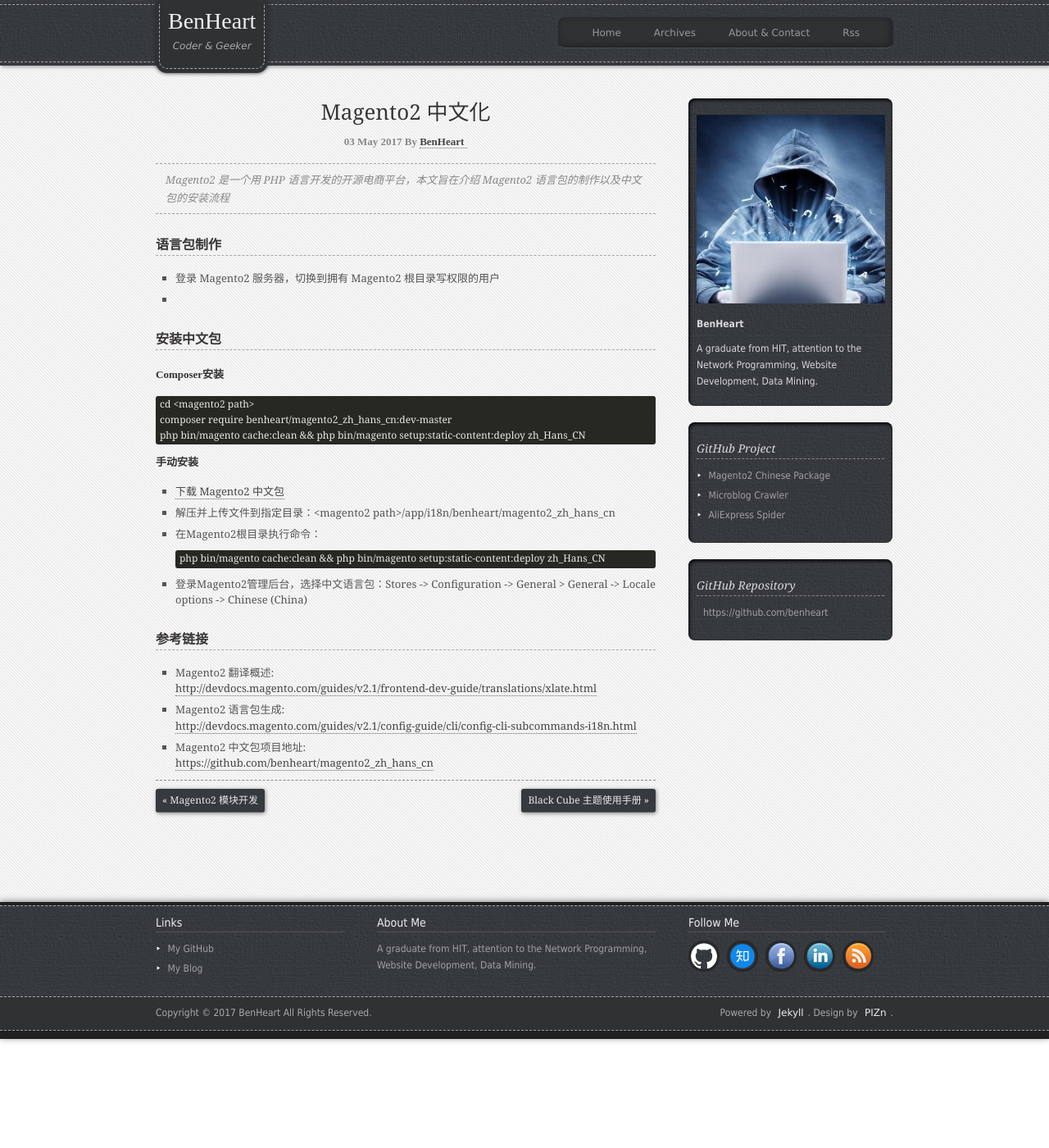
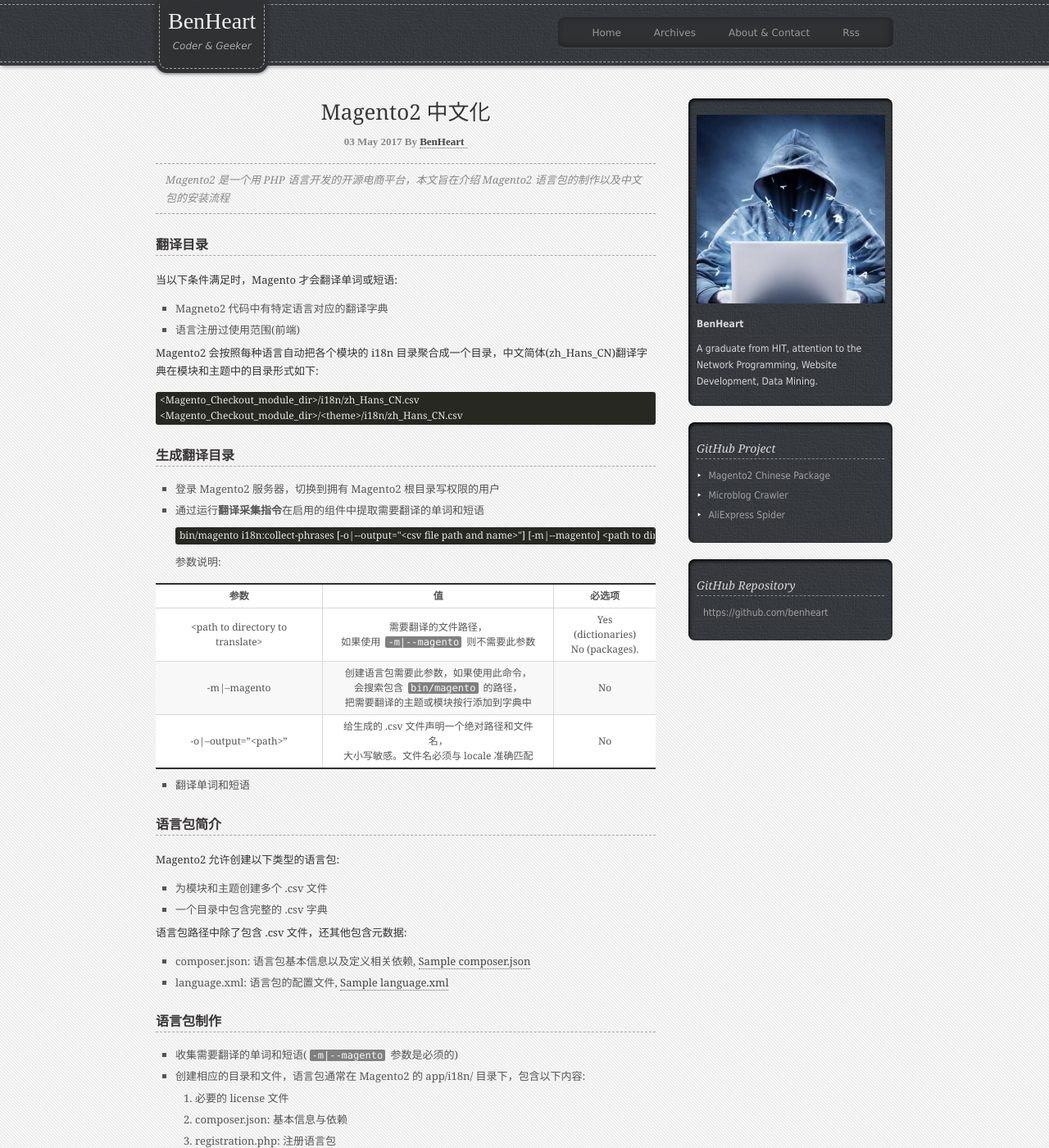
Before and after one commit to benheart/benheart.github.io, a Jekyll site: the page built from _posts/2017-05-03-magento2-chinese-package.md, in a window 1280 px wide and 1400 px high. Shown: the whole window at 82% size. Built offline with Jekyll 4.4.1, drawn with Linux system fonts in a browser that asks for light colours; some of the changed text lies outside the part shown.

Commit message:
Modify magento2 chinese package post.

````diff
--- a/_posts/2017-05-03-magento2-chinese-package.md
+++ b/_posts/2017-05-03-magento2-chinese-package.md
@@ -2,12 +2,57 @@
 layout: post
 title: Magento2 中文化
 description: Magento2 是一个用 PHP 语言开发的开源电商平台，本文旨在介绍 Magento2 语言包的制作以及中文包的安装流程
-key: Magento2, Chinese, zh_CN
+key: Magento2, Chinese, zh_CN, language-package
 ---
 
+### 翻译目录
+当以下条件满足时，Magento 才会翻译单词或短语:
+- Magneto2 代码中有特定语言对应的翻译字典
+- 语言注册过使用范围(前端)
+
+Magento2 会按照每种语言自动把各个模块的 i18n 目录聚合成一个目录，中文简体(zh_Hans_CN)翻译字典在模块和主题中的目录形式如下:
+
+```
+<Magento_Checkout_module_dir>/i18n/zh_Hans_CN.csv
+<Magento_Checkout_module_dir>/<theme>/i18n/zh_Hans_CN.csv
+```
+
+### 生成翻译目录
+- 登录 Magento2 服务器，切换到拥有 Magento2 根目录写权限的用户
+- 通过运行**翻译采集指令**在启用的组件中提取需要翻译的单词和短语
+```
+bin/magento i18n:collect-phrases [-o|--output="<csv file path and name>"] [-m|--magento] <path to directory to translate>
+```
+参数说明:
+
+| 参数 | 值 | 必选项 |
+| :----:| :----: | :----: |
+| \<path to directory to translate\> | 需要翻译的文件路径， <br/> 如果使用 <code class="code">-m|--magento</code> 则不需要此参数 | Yes (dictionaries) <br/> No (packages). |
+| -m\|--magento | 创建语言包需要此参数，如果使用此命令，<br/>会搜索包含 <code class="code">bin/magento</code> 的路径，<br/>把需要翻译的主题或模块按行添加到字典中 | No |
+| -o\|--output="\<path\>" | 给生成的 .csv 文件声明一个绝对路径和文件名，<br/>大小写敏感。文件名必须与 locale 准确匹配 | No |
+
+- 翻译单词和短语
+
+### 语言包简介
+Magento2 允许创建以下类型的语言包:
+- 为模块和主题创建多个 .csv 文件
+- 一个目录中包含完整的 .csv 字典
+
+语言包路径中除了包含 .csv 文件，还其他包含元数据:
+- composer.json: 语言包基本信息以及定义相关依赖, [Sample composer.json](https://github.com/magento/magento2/blob/2.1/app/i18n/Magento/de_DE/composer.json){:target="_blank"}
+- language.xml: 语言包的配置文件, [Sample language.xml](https://github.com/magento/magento2/blob/2.1/app/i18n/Magento/de_DE/language.xml){:target="_blank"}
+
 ### 语言包制作
-- 登录 Magento2 服务器，切换到拥有 Magento2 根目录写权限的用户
--
+- 收集需要翻译的单词和短语(<code class="code">-m|--magento</code> 参数是必须的)
+- 创建相应的目录和文件，语言包通常在 Magento2 的 app/i18n/ 目录下，包含以下内容:
+  1. 必要的 license 文件
+  2. composer.json: 基本信息与依赖
+  3. registration.php: 注册语言包
+  4. language.xml: 元数据文件
+- 语言包示例: [https://github.com/magento/magento2/tree/2.0/app/i18n/magento/zh_hans_cn](https://github.com/magento/magento2/tree/2.0/app/i18n/magento/zh_hans_cn){:target="_blank"}
+
+### 中文包项目地址
+[https://github.com/benheart/magento2_zh_hans_cn](https://github.com/benheart/magento2_zh_hans_cn){:target="_blank"}
 
 ### 安装中文包
 **Composer安装**
@@ -28,7 +73,7 @@
 ### 参考链接
 - Magento2 翻译概述:
 [http://devdocs.magento.com/guides/v2.1/frontend-dev-guide/translations/xlate.html](http://devdocs.magento.com/guides/v2.1/frontend-dev-guide/translations/xlate.html){:target="_blank"}
+- Magento2 翻译目录生成:
+[http://devdocs.magento.com/guides/v2.1/frontend-dev-guide/translations/translate_practice.html](http://devdocs.magento.com/guides/v2.1/frontend-dev-guide/translations/translate_practice.html){:target="_blank"}
 - Magento2 语言包生成:
 [http://devdocs.magento.com/guides/v2.1/config-guide/cli/config-cli-subcommands-i18n.html](http://devdocs.magento.com/guides/v2.1/config-guide/cli/config-cli-subcommands-i18n.html){:target="_blank"}
-- Magento2 中文包项目地址:
-[https://github.com/benheart/magento2_zh_hans_cn](https://github.com/benheart/magento2_zh_hans_cn){:target="_blank"}
````
